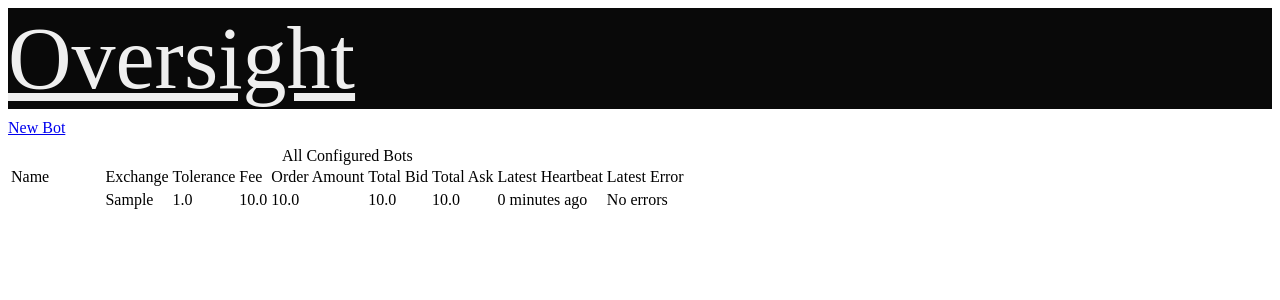
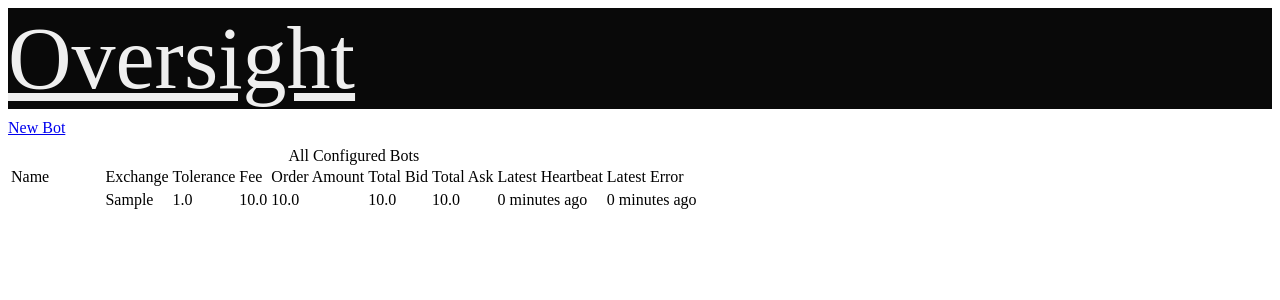
Before and after one commit to inuitwallet/overwatch, a Django app: page / in a window 1280 px wide. Shown: the top 300 px of the page. Run offline with Django 3.2, Linux system fonts and the light colour scheme; a user stored in the database is signed in; tables that the repository leaves empty hold one stand-in row (values such as "Sample post"); some libraries are stand-ins or nearby versions; some web fonts are replaced.

Commit message:
fix last_error

```diff
--- a/oversight/templates/oversight/fragments/bot.html
+++ b/oversight/templates/oversight/fragments/bot.html
@@ -20,8 +20,8 @@
         {% endif %}
     </td>
     <td>
-        {% if bot.latest_error %}
-            {{ bot.latest_error|timesince }} ago
+        {% if bot.last_error %}
+            {{ bot.last_error|timesince }} ago
         {% else %}
             No errors
         {% endif %}
```
